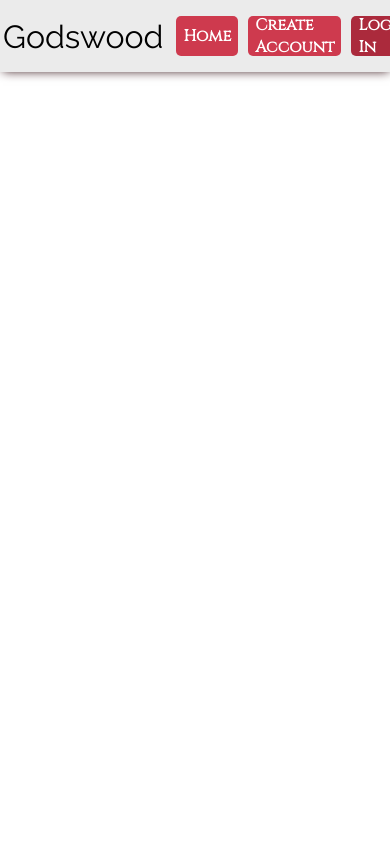
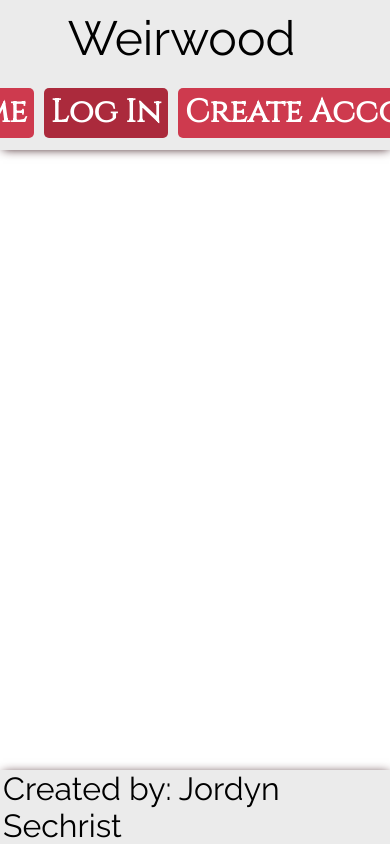
Before and after one commit to J0914/Weirwood, a React (Create React App) app in the folder frontend/: page /login in a window 390 px wide. Built offline with nearby package versions, Linux system fonts and the light colour scheme; no server answers.

Commit message:
styling changes, responsiveness for tablet

```diff
--- a/frontend/src/App.js
+++ b/frontend/src/App.js
@@ -4,6 +4,8 @@ import { Route, Switch } from "react-router-dom";
 import LoginFormPage from "./components/LoginFormPage";
 import SignupFormPage from "./components/SignupFormPage";
 import Navigation from './components/Navigation'
+import Splash from "./components/Splash"
+import Footer from "./components/Footer"
 import * as sessionActions from "./store/session";
 
 function App() {
@@ -19,6 +21,9 @@ function App() {
     <Navigation isLoaded={isLoaded}/>
     {isLoaded && (
       <Switch>
+        <Route exact path="/">
+          <Splash />
+        </Route>
         <Route path="/login">
           <LoginFormPage />
         </Route>
@@ -27,6 +32,7 @@ function App() {
         </Route>
       </Switch>
     )}
+    <Footer />
     </>
   );
 }
--- /dev/null
+++ b/frontend/src/components/Footer/Footer.css
@@ -0,0 +1,10 @@
+footer {
+    position: fixed;
+    bottom: 0px;
+    width: 100%;
+}
+
+.footer {
+    background-color: #ebebeb;
+    box-shadow: 0.0625rem 0.0625rem 0.625rem -2px #310d12;
+}
--- /dev/null
+++ b/frontend/src/components/Footer/index.js
@@ -0,0 +1,16 @@
+import React from 'react';
+
+import './Footer.css'
+
+const Footer = () => {
+
+
+    return (
+        <footer className='footer'>
+            <p> Created by: Jordyn Sechrist </p>
+
+        </footer>
+    )
+}
+
+export default Footer;
--- /dev/null
+++ b/frontend/src/components/LoginFormPage/Login.css
@@ -0,0 +1,118 @@
+body {
+    display: flex;
+    justify-content: center;
+    align-items: center;
+    width: 100%;
+    height: 100%;
+}
+
+input {
+    width: 95%;
+    border: none;
+    border-bottom: 1px solid #6b6b6b;
+    margin: 3px;
+    margin-bottom: 10px;
+    margin-top: 0;
+    height: 30px;
+}
+
+label {
+    width: 100%;
+    padding: 1px;
+    margin: 1px;
+    font-weight: bold;
+}
+
+ul {
+    margin-left: 2rem;
+    list-style-type: circle;
+}
+
+li {
+    padding: 3px 0px;
+    margin: 5px 0px;
+    text-decoration: none;
+}
+
+
+.header {
+    text-align: center;
+    position: relative;
+    top: -80px;
+    padding: 20px 0px;
+    margin-top: 0;
+    margin-bottom: 40px;
+    padding: 5px;
+}
+
+.form-div {
+    display: grid;
+    grid-template-rows: auto;
+    grid-template-columns: 20% 60% 20%;
+    grid-template-areas:
+    '. . .' '. form .';
+    position: absolute;
+    top: 75px;
+    width: 100%;
+    margin: 0;
+    justify-items: center;
+}
+
+.form {
+    position: relative;
+    grid-area: form;
+    margin: 0;
+    display: flex;
+    flex-direction: column;
+    border-radius: 3px;
+    justify-content: center;
+    align-items: center;
+    box-sizing: border-box;
+    border-radius: 5px;
+    width: 650px;
+    height: 650px;
+    padding: 50px;
+    margin: 75px;
+    box-shadow: 0.0625rem 0.0625rem 0.625rem -2px #310d12;
+}
+
+.inputs {
+    position: relative;
+    top: -50px;
+    display: flex;
+    flex-direction: column;
+    justify-content: center;
+    width: 450px;
+}
+
+.submit-btn {
+    width: 75%;
+    background-color: #ce3a4e;
+    color: white;
+    font-weight: 800;
+    padding: 5px;
+    margin: 2px 0;
+    border-radius: 5px;
+    border: none;
+}
+
+.errors {
+    color: red;
+    display: flex;
+
+    flex-wrap: wrap;
+    width: 350px;
+    box-sizing: border-box;
+    justify-content: flex-start;
+    padding-bottom: 30px;
+}
+
+@media screen and (max-width: 769px) {
+    .form-div {
+        top: 150px;
+    }
+
+    .form {
+        margin-top: 30px;
+    }
+}
--- a/frontend/src/components/LoginFormPage/index.js
+++ b/frontend/src/components/LoginFormPage/index.js
@@ -3,7 +3,7 @@ import * as sessionActions from '../../store/session';
 import { useDispatch, useSelector } from 'react-redux';
 import { Redirect } from 'react-router-dom';
 
-import '../../stylesheets/forms.css';
+import './Login.css';
 
 function LoginFormPage() {
   const dispatch = useDispatch();
--- a/frontend/src/components/Navigation/Nav.css
+++ b/frontend/src/components/Navigation/Nav.css
@@ -1,5 +1,6 @@
 nav {
     width: 100%;
+    position: fixed;
 }
 
 ol {
@@ -23,7 +24,30 @@ p {
     margin: 0 3px;
 }
 
+#site-name{
+        display: grid;
+        grid-area: name;
+    }
+
+    #home {
+        display: grid;
+        grid-area: home;
+    }
+
+    #signup {
+        display: grid;
+        grid-area: signup;
+        white-space: nowrap;
+    }
+
+    #login {
+        display: grid;
+        grid-area: login;
+        white-space: nowrap;
+    }
+
 .nav {
+    height: 75px;
     display: flex;
     /* padding: 20px; */
     justify-content: space-between;
@@ -71,3 +95,59 @@ p {
 .active-nav {
     background-color: #ab2a3c;
 }
+
+
+
+@media screen and (max-width: 840px) {
+
+    .homeSpan {
+        grid-area: home;
+    }
+
+    .authSpan {
+        grid-area: auth;
+        display: flex;
+        flex-direction: row;
+        flex-wrap: row;
+    }
+
+    .homeSpan, .authSpan {
+        height: 60px;
+        display: flex;
+        justify-content: center;
+    }
+
+    #site-name {
+        font-size: 3em;
+        margin-right: 30px;
+    }
+
+    #home {
+        height: 50px;
+        width: auto;
+        font-size: 2em;
+    }
+
+    #signup {
+        height: 50px;
+        width: auto;
+        font-size: 2em;
+    }
+
+    #login {
+        height: 50px;
+        width: auto;
+        font-size: 2em;
+    }
+    .nav {
+        margin: 0;
+        height: 150px;
+        width: 100%;
+        display: grid;
+        align-items: center;
+        grid-template-rows: 50% 50%;
+        grid-template-columns: 100%;
+        grid-template-areas:
+        'home ' ' auth';
+    }
+}
--- a/frontend/src/components/Navigation/index.js
+++ b/frontend/src/components/Navigation/index.js
@@ -11,25 +11,23 @@ const Navigation = ({ isLoaded }) => {
     return (
         <div className='nav-container'>
             <nav className='nav'>
-            <ol>
                 <span className='homeSpan'>
-                <p> Godswood </p>
-                <NavLink exact to='/' className='navLink' activeClassName='active-nav'>Home</NavLink>
+                <p id='site-name'> Weirwood </p>
                 </span>
                 <span className='authSpan'>
                 {isLoaded && user ?
                 <>
+                <NavLink exact to='/' id = 'home' className='navLink' activeClassName='active-nav'>Home</NavLink>
                 <ProfileButton user={user} />
                 </>
                 :
                 <>
-                <NavLink to='/signup' className='navLink' activeClassName='active-nav'>Create Account</NavLink>
-                <NavLink to='/login' className='navLink' activeClassName='active-nav'>Log In</NavLink>
+                <NavLink exact to='/' id = 'home' className='navLink' activeClassName='active-nav'>Home</NavLink>
+                <NavLink to='/login' id='login' className='navLink' activeClassName='active-nav'>Log In</NavLink>
+                <NavLink to='/signup' id='signup' className='navLink' activeClassName='active-nav'>Create Account</NavLink>
                 </>
                 }
                 </span>
-
-            </ol>
             </nav>
         </div>
     );
--- a/frontend/src/stylesheets/forms.css
+++ b/frontend/src/components/SignupFormPage/Signup.css
@@ -37,35 +37,52 @@ li {
 
 .header {
     text-align: center;
+    position: relative;
+    top: -30px;
     padding: 20px 0px;
+    margin-top: 0;
+    margin-bottom: 60px;
+    padding: 1px;
 }
 
 .form-div {
-    display: flex;
-    justify-content: center;
-    align-items: center;
-    flex-direction: column;
-    border-radius: 5px;
-    width: 380px;
-    margin: 20px auto;
-    padding-top: 20px;
-    padding-bottom: 40px;
-    box-shadow: 0.0625rem 0.0625rem 0.625rem -2px #310d12;
+    display: grid;
+    grid-template-rows: auto;
+    grid-template-columns: 20% 60% 20%;
+    grid-template-areas:
+    '. . .' '. form .';
+    position: absolute;
+    top: 75px;
+    width: 100%;
+    margin: 0;
+    justify-items: center;
 }
 
 .form {
+    position: relative;
+    grid-area: form;
+    margin: 0;
     display: flex;
     flex-direction: column;
     border-radius: 3px;
     justify-content: center;
     align-items: center;
+    box-sizing: border-box;
+    border-radius: 5px;
+    width: 650px;
+    height: 650px;
+    padding: 50px;
+    margin: 75px;
+    box-shadow: 0.0625rem 0.0625rem 0.625rem -2px #310d12;
 }
 
 .inputs {
+    position: relative;
+    top: -50px;
     display: flex;
     flex-direction: column;
     justify-content: center;
-    width: 100%;
+    width: 450px;
 }
 
 .submit-btn {
@@ -89,3 +106,13 @@ li {
     justify-content: flex-start;
     padding-bottom: 30px;
 }
+
+@media screen and (max-width: 840px) {
+    .form-div {
+        top: 150px;
+    }
+
+    .form {
+        margin-top: 30px;
+    }
+}
--- a/frontend/src/components/SignupFormPage/index.js
+++ b/frontend/src/components/SignupFormPage/index.js
@@ -3,7 +3,7 @@ import * as sessionActions from '../../store/session';
 import { useDispatch, useSelector } from 'react-redux';
 import { Redirect } from 'react-router-dom';
 
-import '../../stylesheets/forms.css';
+import './Signup.css';
 
 function SignupFormPage() {
   const dispatch = useDispatch();
--- /dev/null
+++ b/frontend/src/components/Splash/Splash.css
@@ -0,0 +1,89 @@
+h1 {
+    grid-area: h1;
+    position: relative;
+    top: 0px;
+    font-size: 3em;
+    margin-top: 40px;
+    margin-bottom: 15px;
+    display: flex;
+    justify-content: center;
+    height: 75px;
+    border-bottom: 1px solid black;
+    white-space: nowrap;
+}
+
+#welcome-msg {
+    text-align:left;
+    font-size: 1.7em;
+    width: 800px;
+    margin-left: 25px;
+}
+
+#welcome {
+    grid-area: p;
+    display: flex;
+    justify-content: center;
+    align-items: center;
+    width: 100%;
+}
+
+.footer {
+    grid-area: foot;
+}
+
+.splash-body {
+    display: grid;
+    grid-template-rows: 120px 120px 65%;
+    grid-template-columns: 1fr 4fr 1fr;
+    grid-template-areas:
+    '. h1 .'
+    '. p .'
+    '. . .';
+    justify-items: center;
+    /* align-items: center; */
+    flex-direction: column;
+    position: absolute;
+    top: 71px;
+    left: 0px;
+    height: 100%;
+    width: 100%;
+}
+
+@media screen and (max-width: 840px) {
+
+    #welcome-msg {
+        width: 500px;
+    }
+
+    h1 {
+        grid-area: h1;
+        position: relative;
+        top: 0px;
+        font-size: auto;
+        white-space: nowrap;
+        margin-top: 40px;
+        margin-bottom: 15px;
+        display: flex;
+        justify-content: center;
+        height: 75px;
+        border-bottom: 1px solid black;
+    }
+
+    .splash-body {
+        display: grid;
+        grid-template-rows: 120px 120px auto;
+        grid-template-columns: 1fr 4fr 1fr;
+        grid-template-areas:
+        '. h1 .'
+        '. p .'
+        '. . .';
+        justify-items: center;
+        /* align-items: center; */
+        flex-direction: column;
+        position: absolute;
+        top: 150px;
+        left: 0px;
+        height: 100%;
+        width: 100%;
+    }
+}
--- /dev/null
+++ b/frontend/src/components/Splash/index.js
@@ -0,0 +1,21 @@
+import React from 'react';
+import './Splash.css'
+
+const Splash = () => {
+
+    return (
+        <>
+        <div className='splash-body'>
+            <h1 id='splash-h1'> Winter is coming! </h1>
+                <div id='welcome'>
+                    <p id='welcome-msg'>Make the Most of the long summer before the white ravens fly!</p>
+                </div>
+        </div>
+        <div className='spots-container'>
+
+        </div>
+        </>
+    );
+}
+
+export default Splash;
```
